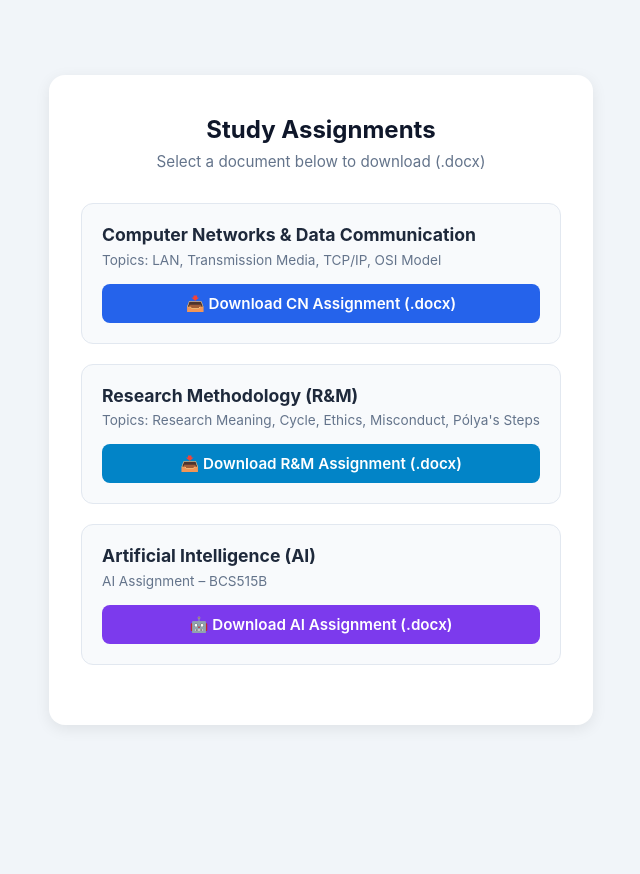
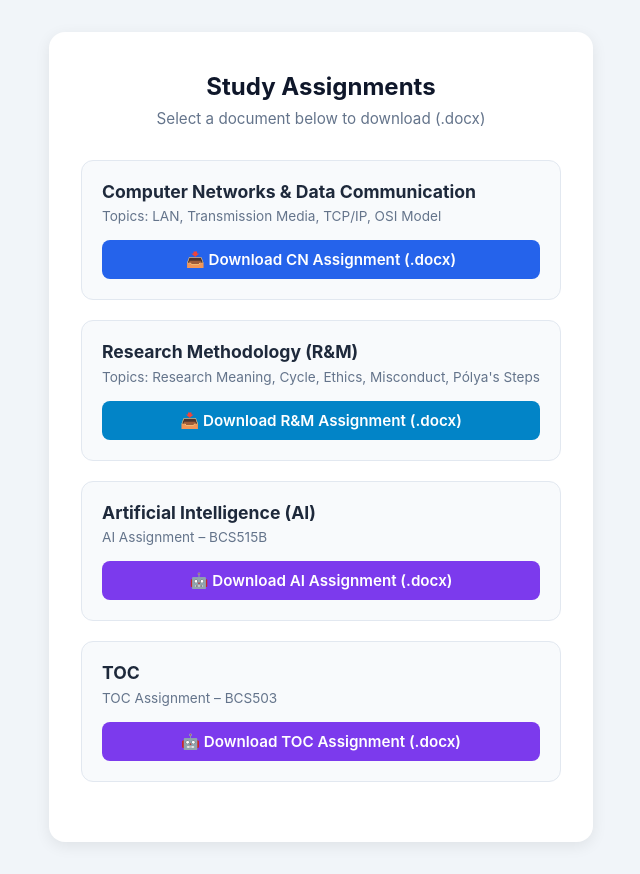
Before and after one commit to Mahalakshmi-Kommaranahalli/ASSIGNMENTS, a plain HTML site: page index.html in a window 1280 px wide. Shown: the whole page, without its empty margins (319-959 px from the left). Before the commit the page ends 800 px from the top, so only its background shows below. Drawn offline with Linux system fonts and the light colour scheme.

Commit message:
Update index.html

```diff
--- a/index.html
+++ b/index.html
@@ -167,6 +167,24 @@
       </a>
 
     </div>
+    <!-- Assignment 4 -->
+    <div class="item-card">
+
+      <h2>TOC</h2>
+
+      <p>
+        TOC Assignment – BCS503
+      </p>
+
+      <a href="AI%20Assignment.docx"
+         download
+         class="btn btn-ai">
+
+        🤖 Download TOC Assignment (.docx)
+
+      </a>
+
+    </div>
 
   </div>
 
```
